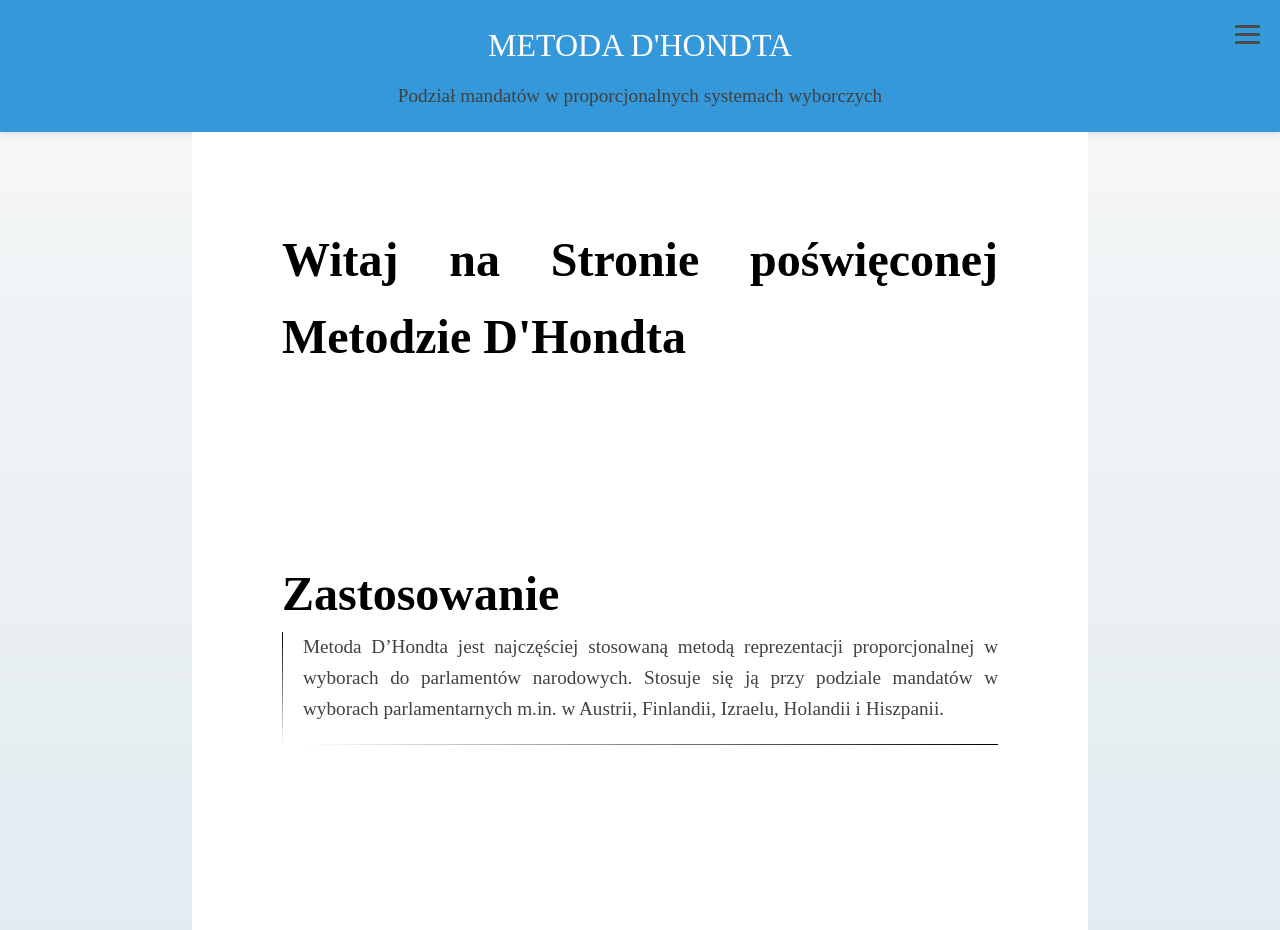
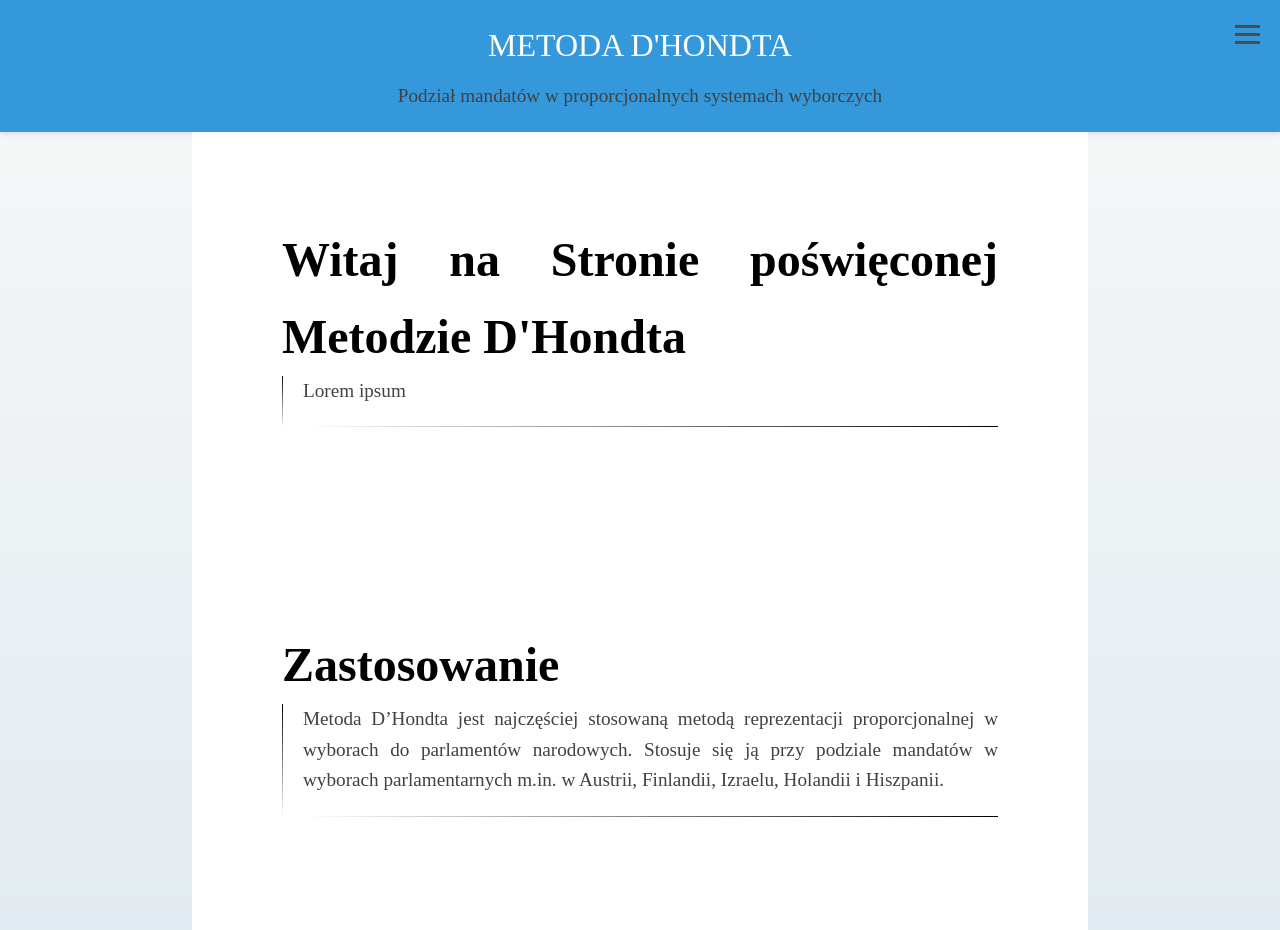
Before and after one commit to Vandal166/Vandal166.github.io, a plain HTML site: page index.html in a window 1280 px wide. Shown: the top 930 px of the page. Drawn offline with Linux system fonts and the light colour scheme.

Commit message:
Update index.html

```diff
--- a/index.html
+++ b/index.html
@@ -40,6 +40,10 @@
     <div id="glowna"></div><!--Odnosnik do sekcji-->
     <section class="fade-in">
         <h2>Witaj na Stronie poświęconej Metodzie D'Hondta</h2>
+        <div class="article-content">
+        <p>Lorem ipsum </p>
+        <hr>
+        </div>
 
     </section>
 
```
